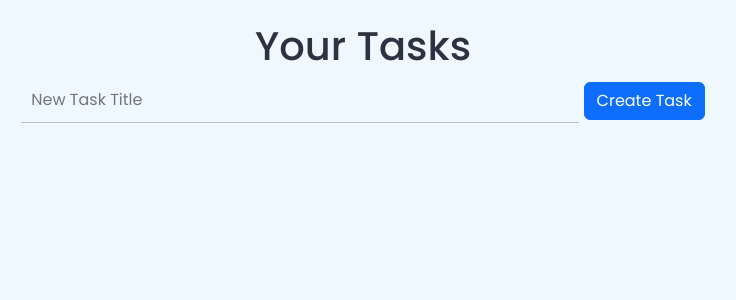
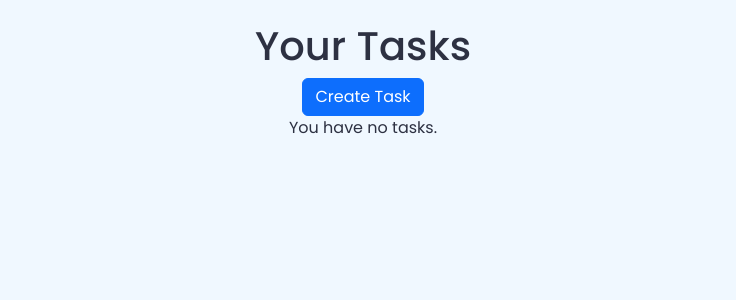
Before and after one commit to kenneth0810/CMPE133-TaskMate, a Flask app: page /tasks in a window 1280 px wide. Shown: the part 56-356 px from the top of the page, without its empty margins (277-1013 px from the left). Run offline with Flask 3, Linux system fonts and the light colour scheme; the visitor is signed in with stand-in values (Sample User, id 1); data that the repository does not hold is empty.

Commit message:
unfinished task logic, but UI is there

```diff
--- a/app/routes.py
+++ b/app/routes.py
@@ -79,18 +79,40 @@ def account():
     email = current_user.email
     return render_template('account.html', id = email)
 
-@myapp.route('/tasks')
+@myapp.route('/tasks', methods = ['GET', 'POST'])
 @login_required
 def tasks():
     form = TaskForm()
     if form.validate_on_submit():
-        if form.title == None:
+        if form.title.data == None:
             flash('Task must have title.')
-            return
+            print('TTIITITLEE')
         else:
-            task = Task(title=form.title, description=form.description, priority=form.priority, due_date=form.due_date, due_time=form.due_time)
+            print('CRETATTTEDDD')
+            task = Task(user_id=current_user.id, title=form.title.data, description=form.description.data, priority=form.priority.data, due_date=form.due_date.data, due_time=form.due_time.data)
             db.session.add(task)
             db.session.commit()
-    return render_template('tasks.html', form=form)
+            flash('Successfully created new task.')
+            tasks = Task.query.filter(Task.user_id==current_user.id).all()
+            return redirect(url_for('tasks'))
+
+    else:
+        print(form.errors)
+    tasks = Task.query.filter(Task.user_id==current_user.id).all()
+    print('no task')
+    return render_template('tasks.html', form=form, tasks=tasks)
+
+
+# @myapp.route('/create-task/<string:title>', methods = ['GET', 'POST'])
+# @login_required
+# def create_task(title):
+#     form = TaskForm()
+#     if form.validate_on_submit():
+#         task = Task(user_id = current_user.id, title = title, description = form.description.data, priority=form.priority.data, due_date=form.due_date.data, due_time=form.due_time.data, is_completed=False)
+#         db.session.add(task)
+#         db.session.commit()
+#         tasks = Task.query.filter(Task.user_id==current_user.id).all()
+#         flash('Successfully created a new task.')
+#         return redirect(url_for('tasks', tasks=tasks, task=task))
 
 print("URL Map", myapp.url_map)
--- a/app/static/tasks.css
+++ b/app/static/tasks.css
@@ -1,11 +1,11 @@
-input[type=text] {
+/* input[type=text] {
     border: none;
     border-bottom: 1px solid #BFC0C0;
     outline: none;
     width: 50%;
     padding: 10px;
     background-color: aliceblue;
-}
+} */
 
 h1 {
     margin-top: 2%;
--- a/app/templates/tasks.html
+++ b/app/templates/tasks.html
@@ -5,17 +5,21 @@
 
 <div class="container text-center">
     <h1>Your Tasks</h1>
-    <form action="">
-        {{ form.hidden_tag() }}
-        <div class="task-input">
-            {{ form.title(placeholder="New Task Title") }}
-            {% for error in form.title.errors %}
-            <span class="text-danger">{{ error }}</span>
-            {% endfor %}
-            <button type="button" class="btn btn-primary" id="openModalButton">Create Task</button>
-        </div>
-        </div>
-    </form>
+    <div class="task-input">
+        <button type="button" class="btn btn-primary" id="openModalButton">Create Task</button>
+    </div>
+
+    {% if not tasks %}
+    <p>You have no tasks.</p>
+    {% else %}
+    <ul>
+        {% for task in tasks %}
+        <li>
+            {{ task }}
+        </li>
+        {% endfor %}
+    </ul>
+    {% endif %}
 </div>
 
 <!-- Bootstrap Modal -->
@@ -27,11 +31,11 @@
                 <button type="button" class="btn-close" data-bs-dismiss="modal" aria-label="Close"></button>
             </div>
             <div class="modal-body">
-                <form action="" method="post">
+                <form action="{{ url_for('tasks') }}" method="post">
                     {{ form.hidden_tag() }}
                     <div class="mb-3">
-                        <label>Title</label>
-                        <p id="modalTitle" class="form-control"></p>
+                        <label for="title">Title</label>
+                        {{ form.title(class="form-control") }}
                     </div>
                     <div class="mb-3">
                         {{ form.description(placeholder="Task Description", class="form-control") }}
@@ -60,15 +64,6 @@
 
 <script>
     document.getElementById('openModalButton').addEventListener('click', function() {
-        // Get the task title from the input field
-        const title = document.querySelector('[name="title"]').value;
-        if (title) {
-            document.getElementById('modalTitle').innerText = title;
-        }
-        else {
-            return;
-        }
-
         // Show the modal
         var myModal = new bootstrap.Modal(document.getElementById('taskModal'));
         myModal.show();
```
